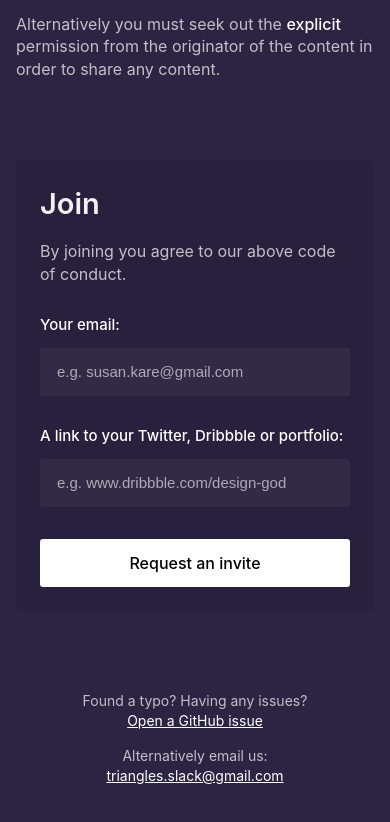
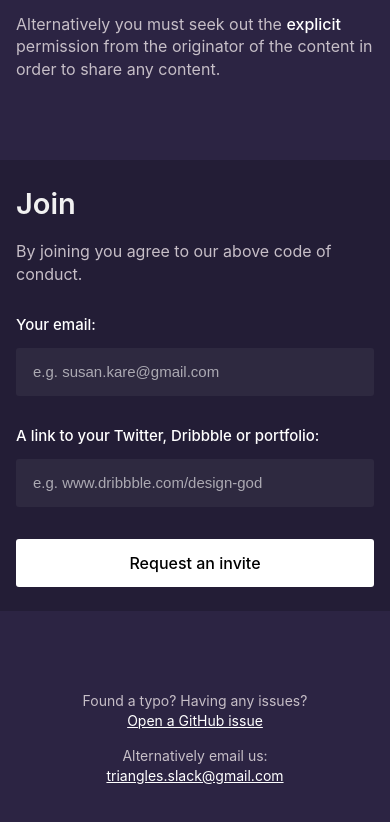
Before and after one commit to mattvagni/triangles-slack, a React app: page / in a window 390 px wide. Shown: the part 3327-4149 px from the top of the page. Built offline with nearby package versions, Linux system fonts and the light colour scheme.

Commit message:
Improve layout and contrast of the join form.
Also - make the loadin state make the loading-form more dim and not darker.

```diff
--- a/src/web/Card/styles.css
+++ b/src/web/Card/styles.css
@@ -1,9 +1,17 @@
 .card {
-  background: rgba(0, 0, 0, 0.1);
+  background: rgba(0, 0, 0, 0.2);
   padding: 24px;
   border-radius: 6px;
   position: relative;
   overflow: hidden;
+}
+
+@media only screen and (max-width: 600px) {
+  .card {
+    border-radius: 0;
+    padding-left: 16px;
+    padding-right: 16px;
+  }
 }
 
 .card__loading-overlay {
@@ -11,7 +19,7 @@
   z-index: 99;
   width: 100%;
   height: 100%;
-  background: rgba(0, 0, 0, 0.4);
+  background: rgba(44, 36, 67, 0.4);
   left: 0;
   top: 100%;
   display: flex;
--- a/src/web/JoinForm/styles.css
+++ b/src/web/JoinForm/styles.css
@@ -1,5 +1,12 @@
 .join-form {
-	margin-top: 80px;
+  margin-top: 80px;
+}
+
+@media only screen and (max-width: 600px) {
+  .join-form {
+    margin-left: -16px;
+    margin-right: -16px;
+  }
 }
 
 .join-form__status {
```
